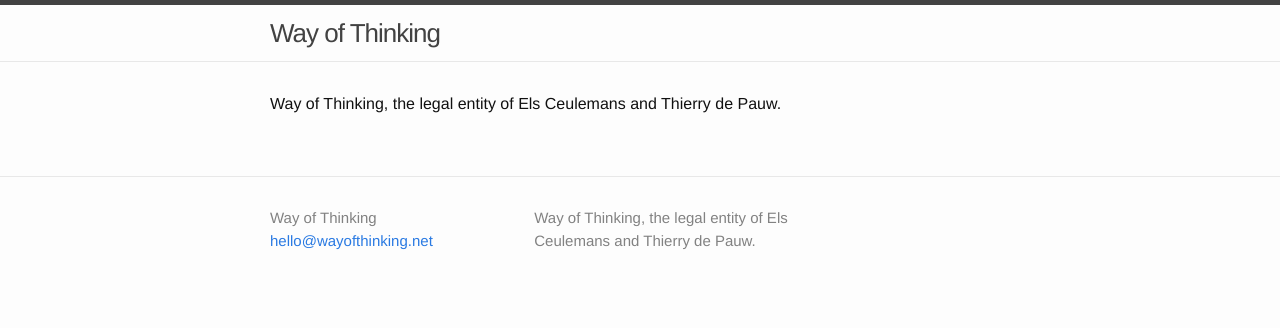
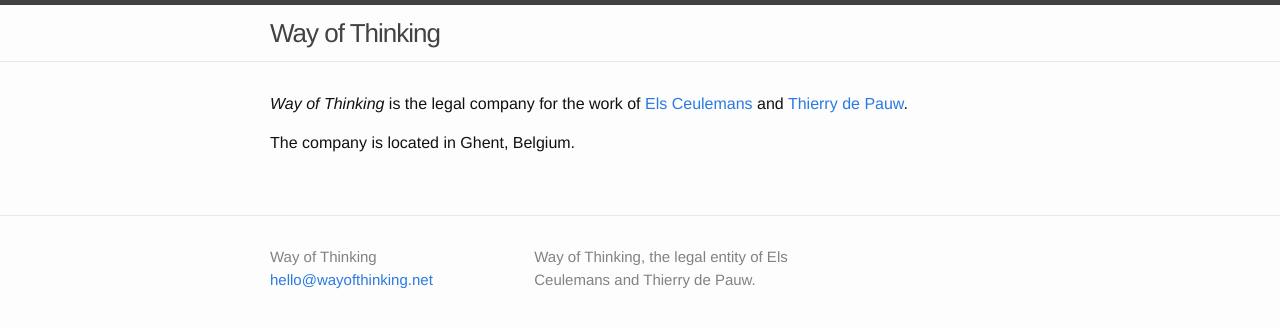
Before and after one commit to wayofthinking/wayofthinking.github.io, a Jekyll site: the page built from index.md, in a window 1280 px wide. Shown: the top 328 px of the page. Built offline with Jekyll 4.4.1, drawn with Linux system fonts in a browser that asks for light colours.

Commit message:
replaced the site.description by real content

```diff
--- a/index.md
+++ b/index.md
@@ -1,4 +1,6 @@
 ---
 layout: home
 ---
-{{ site.description }}
+*Way of Thinking* is the legal company for the work of [Els Ceulemans](http://psycholoog.be/els.ceulemans) and [Thierry de Pauw](http://linkedin.com/a/tdpauw).
+
+The company is located in Ghent, Belgium.
```
